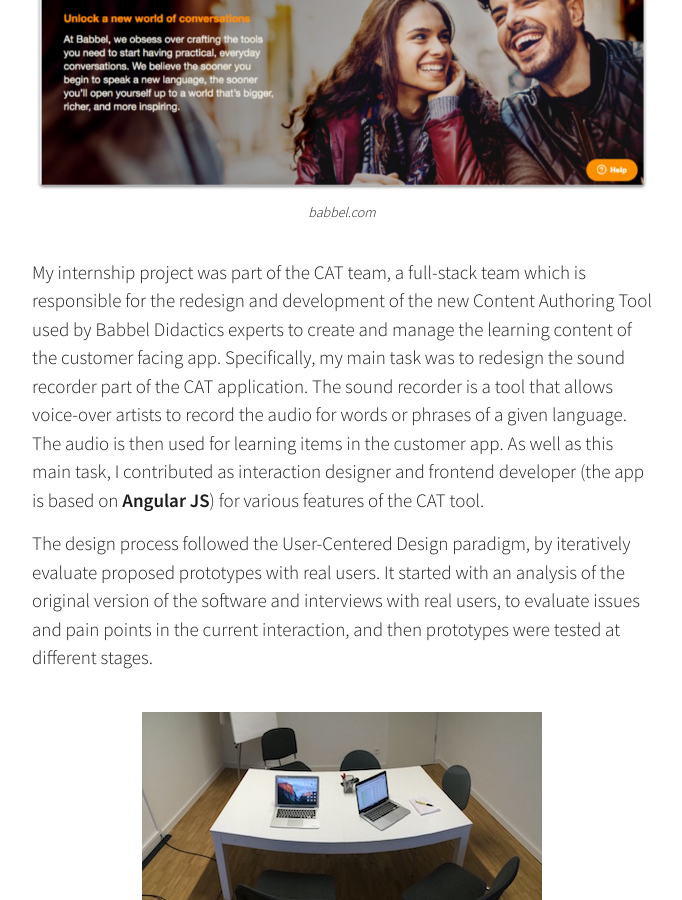
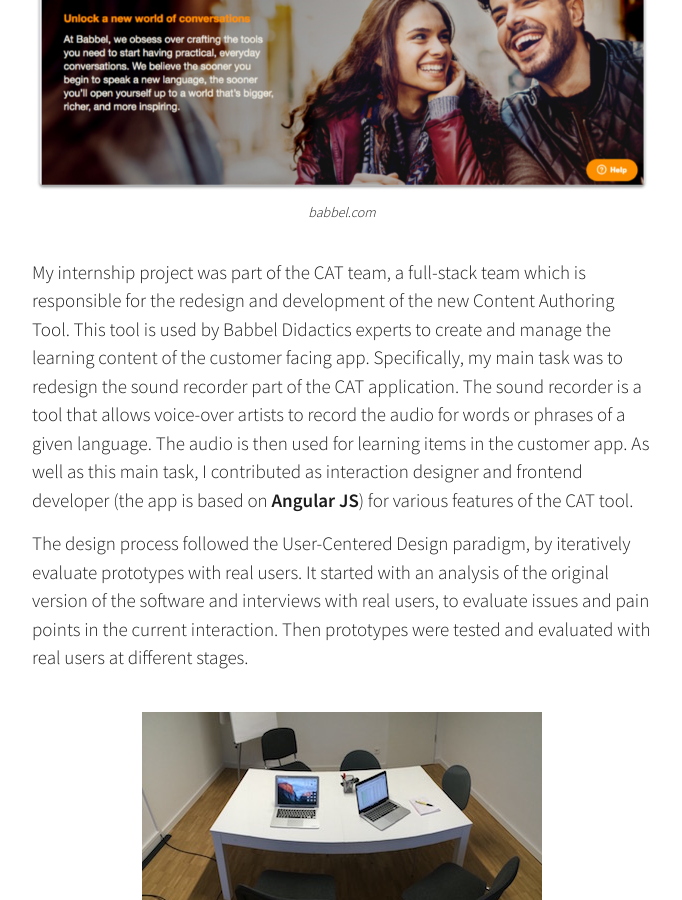
Before and after one commit to leolanzinger/leolanzinger.github.io, a Jekyll site: the page built from works/_posts/2016-11-27-babbel.markdown, in a window 1280 px wide and 900 px high, scrolled down 881 px. Shown: the whole window, without its empty margins (288-970 px from the left). Built offline with Jekyll 4.4.1, drawn with Linux system fonts in a browser that asks for light colours.

Commit message:
fixed babbel title and text

```diff
--- a/works/_posts/2016-11-27-babbel.markdown
+++ b/works/_posts/2016-11-27-babbel.markdown
@@ -1,6 +1,6 @@
 ---
 layout: work
-title:  "Babbel"
+title:  "babbel"
 fulltitle: "Interaction Design Internship at Babbel"
 date:   2016-11-27 19:00:00 +0100
 category: works
@@ -12,14 +12,14 @@
 
 From March to December 2016 I worked as an Interaction Designer Intern at [Babbel][babbel]. Babbel is a language learning app that is headquartered in Berlin, it is available on smartphone and on the browser in most countries worldwide and has more than 1 million paying subscribers.
 
-![Tedx trento website](/images/babbel/homepage.png)
+![Babbel homepage](/images/babbel/homepage.png)
 *babbel.com*
 
-My internship project was part of the CAT team, a full-stack team which is responsible for the redesign and development of the new Content Authoring Tool used by Babbel Didactics experts to create and manage the learning content of the customer facing app. Specifically, my main task was to redesign the sound recorder part of the CAT application. The sound recorder is a tool that allows voice-over artists to record the audio for words or phrases of a given language. The audio is then used for learning items in the customer app. As well as this main task, I contributed as interaction designer and frontend developer (the app is based on [Angular JS][angular]) for various features of the CAT tool.
+My internship project was part of the CAT team, a full-stack team which is responsible for the redesign and development of the new Content Authoring Tool. This tool is used by Babbel Didactics experts to create and manage the learning content of the customer facing app. Specifically, my main task was to redesign the sound recorder part of the CAT application. The sound recorder is a tool that allows voice-over artists to record the audio for words or phrases of a given language. The audio is then used for learning items in the customer app. As well as this main task, I contributed as interaction designer and frontend developer (the app is based on [Angular JS][angular]) for various features of the CAT tool.
 
-The design process followed the User-Centered Design paradigm, by iteratively evaluate proposed prototypes with real users. It started with an analysis of the original version of the software and interviews with real users, to evaluate issues and pain points in the current interaction, and then prototypes were tested at different stages.
+The design process followed the User-Centered Design paradigm, by iteratively evaluate prototypes with real users. It started with an analysis of the original version of the software and interviews with real users, to evaluate issues and pain points in the current interaction. Then prototypes were tested and evaluated with real users at different stages.
 
-![teatrobresci](/images/babbel/setup.jpg)
+![user study setup](/images/babbel/setup.jpg)
 *A user testing room at Babbel*
 
 The main issue in this project was not coming up with a usable design, but rather to integrate the required features into the user flow of the new CAT application. Indeed, the CAT tool was already implemented as a first release version when I started my internship project, so my work had to take into account how users already interacted with it.
```
